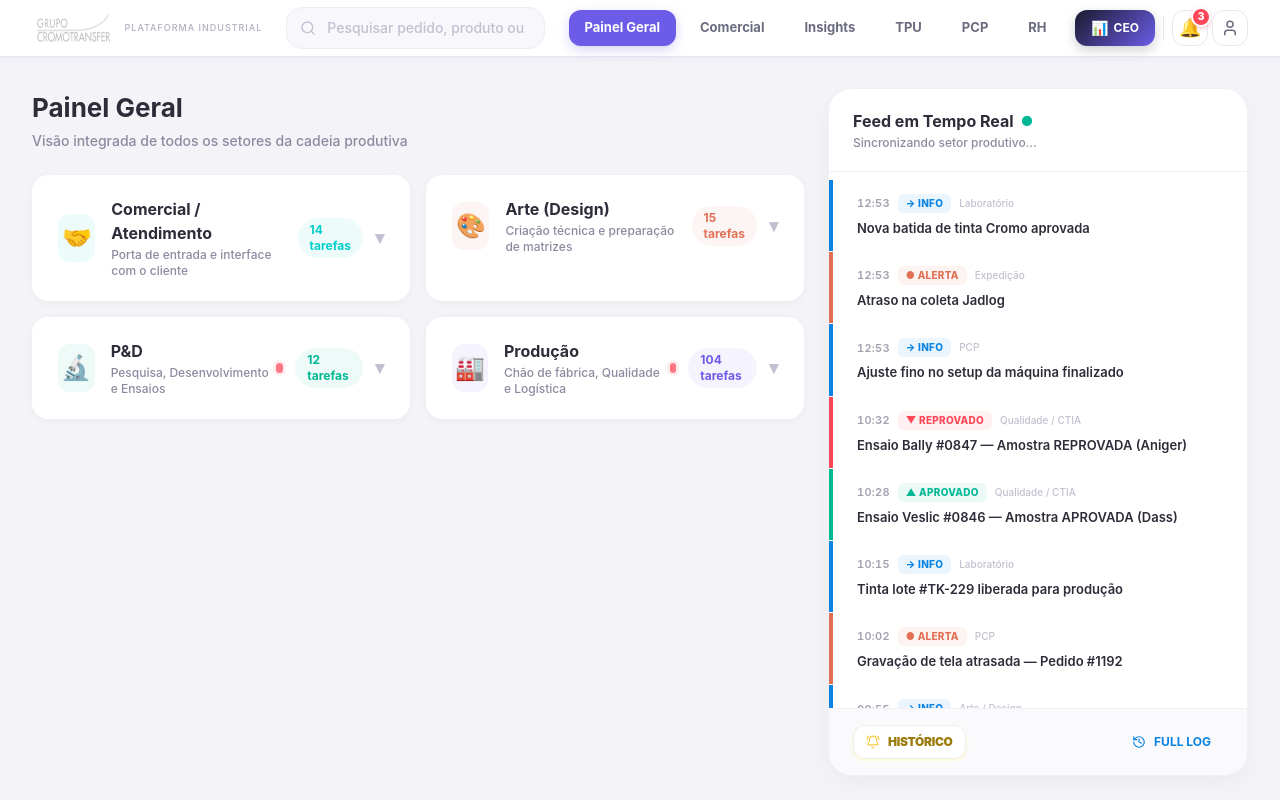
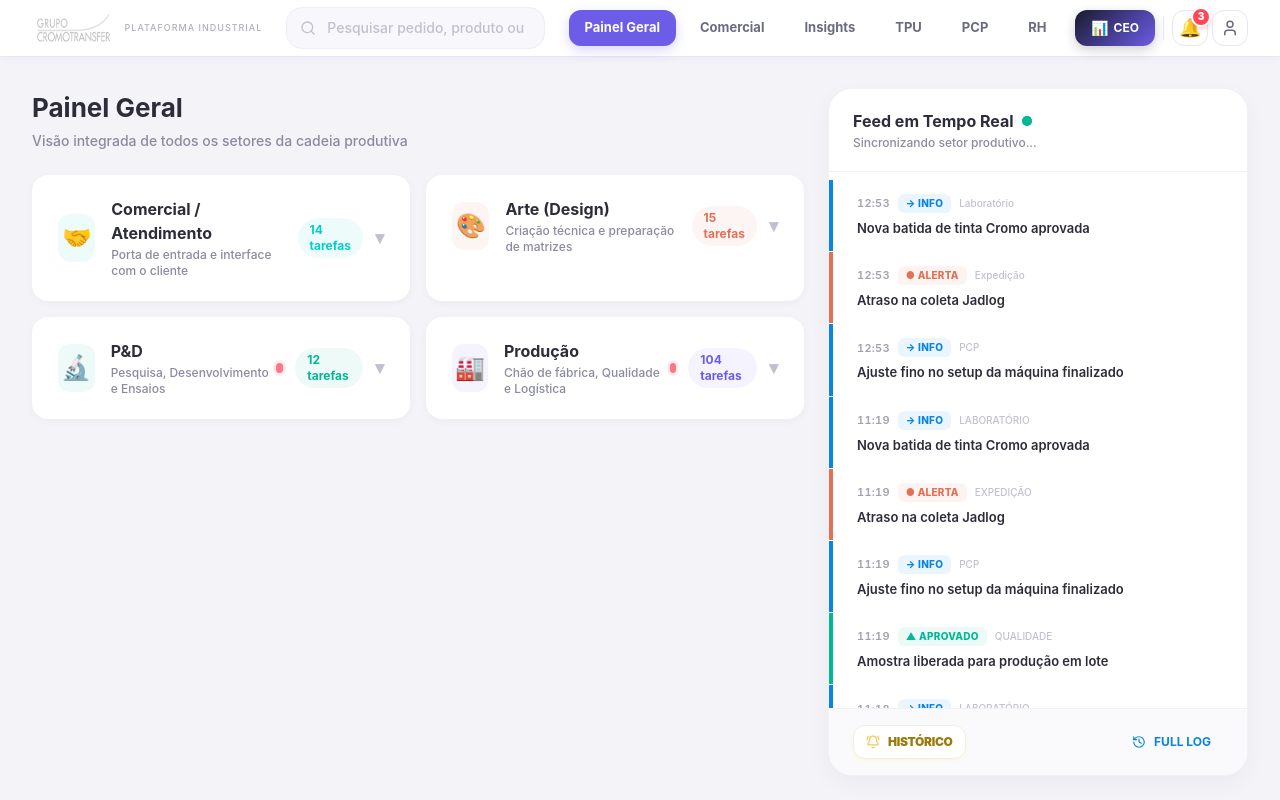
Before and after one commit to cedruoficial/aicro, a React (Vite) app in the folder frontend-v2/: page /home in a window 1280 px wide. Shown: the top 800 px of the page. Built offline with nearby package versions, Linux system fonts and the light colour scheme.

Commit message:
feat: standardize product/ref codes and enhance PCP pass plan logic

```diff
--- a/frontend-v2/src/data/mock.ts
+++ b/frontend-v2/src/data/mock.ts
@@ -63,88 +63,47 @@ export const SECTORS: Sector[] = [
 export const FEED_EVENTS: FeedEvent[] = [
   {
     id: 1,
-    time: "10:32",
-    type: "reprovado",
-    sector: "Qualidade / CTIA",
-    message: "Ensaio Bally #0847 — Amostra REPROVADA (Aniger)",
-    detail: "Resistência à flexão abaixo do mínimo. Ação corretiva requerida.",
-    notifyTo: ["pcp", "pd"],
-    responsibles: "PCP (João Silva), P&D (Maria Santos)",
-    whereToAct: "Gravação de Tela → Impressão",
-    materialId: "Ref: ANI-2026-033, Lote: #LT-0847",
-    problemType: "Resistência à flexão abaixo do mínimo estipulado.",
-    actionRequired: "Refazer produção com nova tinta lote TK-230. Ajustar pressão.",
-    deadline: "03/04/2026",
-    priority: "ALTA",
+    time: "11:19",
+    type: "info",
+    sector: "LABORATÓRIO",
+    message: "Nova batida de tinta Cromo aprovada",
+    detail: "M772910 - Solvente Base Nitro. Cor calibrada conforme padrão.",
+    notifyTo: ["pcp"],
   },
   {
     id: 2,
-    time: "10:28",
-    type: "aprovado",
-    sector: "Qualidade / CTIA",
-    message: "Ensaio Veslic #0846 — Amostra APROVADA (Dass)",
-    detail: "Todos os parâmetros dentro da especificação.",
+    time: "11:19",
+    type: "alerta",
+    sector: "EXPEDIÇÃO",
+    message: "Atraso na coleta Jadlog",
+    detail: "E442190 - 12 volumes aguardando faturamento.",
+    notifyTo: ["comercial"],
+  },
+  {
+    id: 3,
+    time: "11:19",
+    type: "info",
+    sector: "PCP",
+    message: "Ajuste fino no setup da máquina finalizado",
+    detail: "M882100 - Sakurai 04 pronta para início de rodagem.",
     notifyTo: [],
   },
   {
-    id: 3,
-    time: "10:15",
-    type: "info",
-    sector: "Laboratório",
-    message: "Tinta lote #TK-229 liberada para produção",
-    detail: "Cor Pantone 2728C — Cliente Bibi",
+    id: 4,
+    time: "11:19",
+    type: "aprovado",
+    sector: "QUALIDADE",
+    message: "Amostra liberada para produção em lote",
+    detail: "E100548 - Olympikus Verniz UV. Teste Veslic: 5.000 ciclos OK.",
     notifyTo: ["pcp"],
   },
   {
-    id: 4,
-    time: "10:02",
-    type: "alerta",
-    sector: "PCP",
-    message: "Gravação de tela atrasada — Pedido #1192",
-    detail: "Cliente Dakota. Previsão original: 09:30. Novo ETA: 11:00.",
-    notifyTo: ["expedicao"],
-  },
-  {
     id: 5,
-    time: "09:55",
+    time: "11:18",
     type: "info",
-    sector: "Arte / Design",
-    message: "Arte aprovada — Ref. PMP-2026-041 (Pampili)",
-    detail: "Especificação enviada para P&D.",
-    notifyTo: ["pd"],
-  },
-  {
-    id: 6,
-    time: "09:48",
-    type: "reprovado",
-    sector: "Qualidade / CTIA",
-    message: "Ensaio Hidrólise #0845 — Amostra REPROVADA (Pegada)",
-    detail: "Degradação acima do tolerado após 72h. Refazer produção.",
-    notifyTo: ["pcp", "laboratorio"],
-    responsibles: "Laboratório (Bruno), PCP (Carlos)",
-    whereToAct: "Preparação de Tinta",
-    materialId: "Ref: PG-2026-009, Lote: #TK-185",
-    problemType: "Descolamento e degradação precoce estendida.",
-    actionRequired: "Ajustar proporção de catalisador. Produzir nova amostra.",
-    deadline: "Hoje, 17:00",
-    priority: "MÉDIA",
-  },
-  {
-    id: 7,
-    time: "09:30",
-    type: "aprovado",
-    sector: "Expedição",
-    message: "NF-e emitida — Pedido #1188 (Aniger)",
-    detail: "7 caixas prontas para coleta. Transportadora: Jadlog.",
-    notifyTo: [],
-  },
-  {
-    id: 8,
-    time: "09:15",
-    type: "info",
-    sector: "P&D",
-    message: "Novo desenvolvimento registrado — Ref. DK-2026-012",
-    detail: "Cliente Dakota. Requisitos definidos, aguardando arte.",
-    notifyTo: ["arte"],
+    sector: "LABORATÓRIO",
+    message: "Nova batida de tinta Cromo aprovada",
+    detail: "M772910 - Solvente Base Nitro. Cor calibrada conforme padrão.",
+    notifyTo: ["pcp"],
   },
 ];
--- a/frontend-v2/src/data/mockPCP.ts
+++ b/frontend-v2/src/data/mockPCP.ts
@@ -65,9 +65,9 @@ function makeBlock(
   const pr = PRODUCTS[(refNum * 3 + parseInt(machineId.slice(-2), 10)) % PRODUCTS.length];
   return {
     id: `blk-${++_blockId}`,
-    reference: `PED-2026-${String(refNum).padStart(4, '0')}`,
+    reference: `E${String(refNum + 100000).padStart(6, '0')}`,
     client: cl,
-    product: pr,
+    product: `M${String(refNum + 200000).padStart(6, '0')} - ${pr}`,
     machineId,
     programadoInicio: d(date, hStart),
     programadoFim: d(date, hEnd),
@@ -76,26 +76,26 @@ function makeBlock(
     operations: [
       {
         id: `op-${_blockId}-1`,
-        description: "03466 - VERDE GEODE TEAL 3ND NIKE BASE",
+        description: `M${String(refNum + 300000).padStart(6, '0')} - VERDE GEODE TEAL 3ND`,
         screen: "90",
-        inkNeeded: 66.156,
-        passesInfo: "Monte 1 tem 2 passadas. Montes 2 a 6 tem uma passada.",
+        inkNeeded: 2.156,
+        passesInfo: "2x (Monte 1), 1x (Demais)",
         impressions: 2287
       },
       {
         id: `op-${_blockId}-2`,
-        description: "00493 - BRANCO BA CROMO EVO",
+        description: `M${String(refNum + 300001).padStart(6, '0')} - BRANCO BA CROMO EVO`,
         screen: "77",
-        inkNeeded: 115.845,
-        passesInfo: "Passada única",
+        inkNeeded: 1.845,
+        passesInfo: "1x",
         impressions: 2195
       },
       {
         id: `op-${_blockId}-3`,
-        description: "00001 - BLOCK EVO CAT.1%157+1%CARBO",
+        description: `M${String(refNum + 300002).padStart(6, '0')} - BLOCK EVO CAT.1%157`,
         screen: "44",
-        inkNeeded: 212.112,
-        passesInfo: "3 passadas cheias",
+        inkNeeded: 2.912,
+        passesInfo: "3x",
         impressions: 2274
       }
     ]
--- a/frontend-v2/src/data/mockTPU.ts
+++ b/frontend-v2/src/data/mockTPU.ts
@@ -66,8 +66,8 @@ export const getMockTpuJobs = (dayOffset: number): TPUJob[] => {
 
     jobs.push({
       id: `tpu-day${dayOffset}-${idCounter}`,
-      material,
-      reference: `REF-${2000 + idCounter + Math.abs(dayOffset * 10)}`,
+      material: `M${String(idCounter + 200000).padStart(6, '0')} - ${material}`,
+      reference: `E${String(idCounter + 100000).padStart(6, '0')}`,
       client,
       machineType: mType,
       machineName: mName,
@@ -94,8 +94,8 @@ export const getMockTpuJobs = (dayOffset: number): TPUJob[] => {
 
     jobs.push({
       id: `tpu-day${dayOffset}-${idCounter}`,
-      material,
-      reference: `REF-${3000 + idCounter + Math.abs(dayOffset * 10)}`,
+      material: `M${String(idCounter + 200000).padStart(6, '0')} - ${material}`,
+      reference: `E${String(idCounter + 100000).padStart(6, '0')}`,
       client: 'Flamengo Oficial',
       machineType: 'Frequência',
       machineName: `Frequência ${String(30 + i).padStart(2, '0')}`,
--- a/frontend-v2/src/pages/PCP.tsx
+++ b/frontend-v2/src/pages/PCP.tsx
@@ -54,11 +54,16 @@ function getNowOffset(): number {
 // ─── Modal com a Ordem de Produção (Passadas e Tintas) ────────────────────────
 function ProductionModal({ block, onClose }: { block: ProductionBlock, onClose: () => void }) {
   const colors = CLIENT_COLORS[block.client] || { bg: '#A0A0B0', text: '#FFFFFF', shadow: '#A0A0B040', border: '#8A8A9A' };
+  const [confirmedOps, setConfirmedOps] = useState<Record<string, boolean>>({});
+
+  const toggleConfirm = (opId: string) => {
+    setConfirmedOps(prev => ({ ...prev, [opId]: !prev[opId] }));
+  };
 
   return (
     <div className="fixed inset-0 z-[200] flex items-center justify-center p-4">
       <div className="absolute inset-0 bg-black/60 backdrop-blur-sm" onClick={onClose} />
-      <div className="relative bg-white rounded-3xl w-full max-w-4xl shadow-2xl flex flex-col h-auto max-h-[90vh] overflow-hidden animate-in zoom-in-95">
+      <div className="relative bg-white rounded-3xl w-full max-w-5xl shadow-2xl flex flex-col h-auto max-h-[90vh] overflow-hidden animate-in zoom-in-95">
 
         {/* Header Colorido da Ordem */}
         <div className="px-8 py-6 shrink-0 relative" style={{ background: colors.bg, color: colors.text }}>
@@ -94,15 +99,18 @@ function ProductionModal({ block, onClose }: { block: ProductionBlock, onClose:
                   <th className="py-3 px-4 text-[10px] font-black uppercase tracking-widest text-[#8B8BA0] text-right">Nec. Prevista</th>
                   <th className="py-3 px-4 text-[10px] font-black uppercase tracking-widest text-[#8B8BA0]">Setup de Montagem</th>
                   <th className="py-3 px-4 text-[10px] font-black uppercase tracking-widest text-[#8B8BA0] text-right w-24">Impressões</th>
+                  <th className="py-3 px-4 text-[10px] font-black uppercase tracking-widest text-[#8B8BA0] text-center w-32">Confirmação</th>
                 </tr>
               </thead>
               <tbody>
-                {block.operations ? block.operations.map((op) => (
-                  <tr key={op.id} className="border-b border-[#EEEDF5] last:border-b-0 hover:bg-[#FAFAFC] transition-colors">
+                {block.operations ? block.operations.map((op) => {
+                  const isConfirmed = confirmedOps[op.id];
+                  return (
+                  <tr key={op.id} className={`border-b border-[#EEEDF5] last:border-b-0 transition-colors ${isConfirmed ? 'bg-green-50/50' : 'hover:bg-[#FAFAFC]'}`}>
                     <td className="py-4 px-4 align-top">
                       <div className="flex items-start gap-2.5">
-                        <Droplet size={16} className="text-[#6C5CE7] mt-0.5 shrink-0" />
-                        <span className="text-[12px] font-bold text-[#2D2D3A] uppercase tracking-tight">{op.description}</span>
+                        <Droplet size={16} className={`mt-0.5 shrink-0 ${isConfirmed ? 'text-green-500' : 'text-[#6C5CE7]'}`} />
+                        <span className={`text-[12px] font-bold uppercase tracking-tight ${isConfirmed ? 'text-green-700' : 'text-[#2D2D3A]'}`}>{op.description}</span>
                       </div>
                     </td>
                     <td className="py-4 px-4 align-top text-center">
@@ -111,7 +119,9 @@ function ProductionModal({ block, onClose }: { block: ProductionBlock, onClose:
                       </span>
                     </td>
                     <td className="py-4 px-4 align-top text-right">
-                      <div className="text-[13px] font-black text-[#00B894]">{op.inkNeeded.toFixed(3)} kg</div>
+                      <div className={`text-[13px] font-black ${isConfirmed ? 'text-green-600' : 'text-[#00B894]'}`}>
+                        {Math.min(op.inkNeeded, 3.0).toFixed(3)} kg
+                      </div>
                     </td>
                     <td className="py-4 px-4 align-top">
                       <div className="flex items-start gap-2 text-[12px] font-medium text-[#6B6B80] leading-snug">
@@ -125,10 +135,22 @@ function ProductionModal({ block, onClose }: { block: ProductionBlock, onClose:
                         {op.impressions}
                       </div>
                     </td>
+                    <td className="py-4 px-4 align-top text-center">
+                      <button
+                        onClick={() => toggleConfirm(op.id)}
+                        className={`px-3 py-1.5 rounded-xl text-[10px] font-black transition-all flex items-center gap-1.5 mx-auto border-2 ${
+                          isConfirmed
+                          ? 'bg-green-500 border-green-500 text-white'
+                          : 'bg-white border-[#EEEDF5] text-[#8B8BA0] hover:border-[#00B894] hover:text-[#00B894]'
+                        }`}
+                      >
+                        {isConfirmed ? 'CONCLUÍDO' : 'CONFIRMAR'}
+                      </button>
+                    </td>
                   </tr>
-                )) : (
+                )}) : (
                   <tr>
-                    <td colSpan={5} className="py-8 text-center text-sm font-medium text-[#A0A0B0]">
+                    <td colSpan={6} className="py-8 text-center text-sm font-medium text-[#A0A0B0]">
                       Nenhuma especificação de tinta atrelada a esta Ordem.
                     </td>
                   </tr>
```
